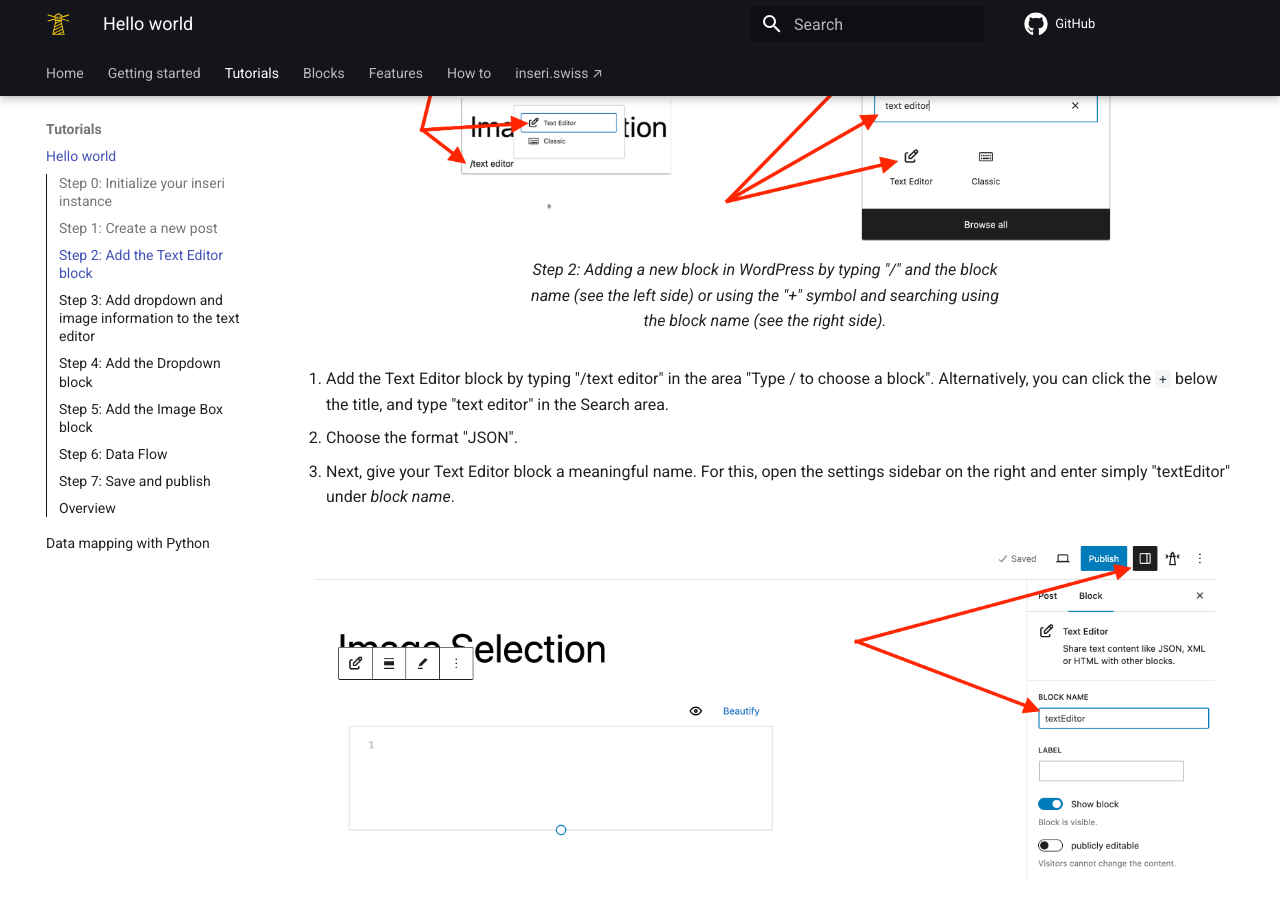
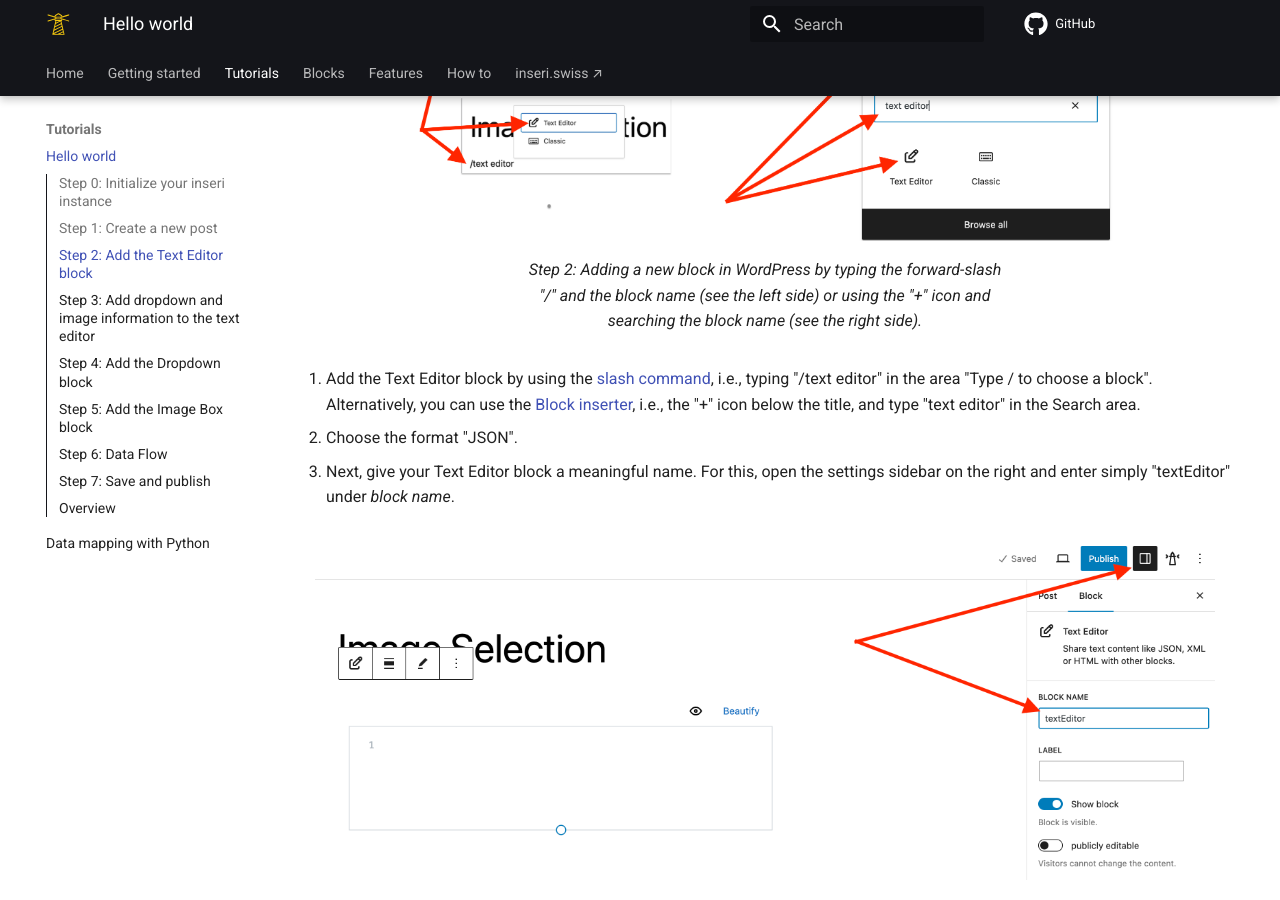
Before and after one commit to inseri-swiss/inseri-core-wp, an MkDocs documentation site: the page built from docs/tutorials/hello-world.md, in a window 1280 px wide and 900 px high, scrolled down 1212 px. Built offline with MkDocs 1.6.1 and Material for MkDocs 9.7.7, drawn with Linux system fonts in a browser that asks for light colours; comment, search, counter and statistics services are not loaded.

Commit message:
docs: update Hello World

```diff
--- a/docs/tutorials/hello-world.md
+++ b/docs/tutorials/hello-world.md
@@ -26,10 +26,10 @@ Add a new post with the title "Image Selection", as presented in the figure belo
 
 <figure markdown>
 ![Adding a new block in WordPress](../assets/choose_a_block.png){width="700"}
-<figcaption>Step 2: Adding a new block in WordPress by typing "/" and the block name (see the left side) or using the "+" symbol and searching using the block name (see the right side). </figcaption>
+<figcaption>Step 2: Adding a new block in WordPress by typing the forward-slash "/" and the block name (see the left side) or using the "+" icon and searching the block name (see the right side). </figcaption>
 </figure>
 
-1. Add the Text Editor block by typing "/text editor" in the area "Type / to choose a block". Alternatively, you can click the `+` below the title, and type "text editor" in the Search area.
+1. Add the Text Editor block by using the [slash command](https://wordpress.org/documentation/article/adding-a-new-block/#slash-command){:target="\_blank"}, i.e., typing "/text editor" in the area "Type / to choose a block". Alternatively, you can use the [Block inserter](https://wordpress.org/documentation/article/adding-a-new-block/#what-is-the-inserter){:target="\_blank"}, i.e., the "+" icon below the title, and type "text editor" in the Search area.
 2. Choose the format "JSON".
 3. Next, give your Text Editor block a meaningful name. For this, open the settings sidebar on the right and enter simply "textEditor" under _block name_.
 
```
